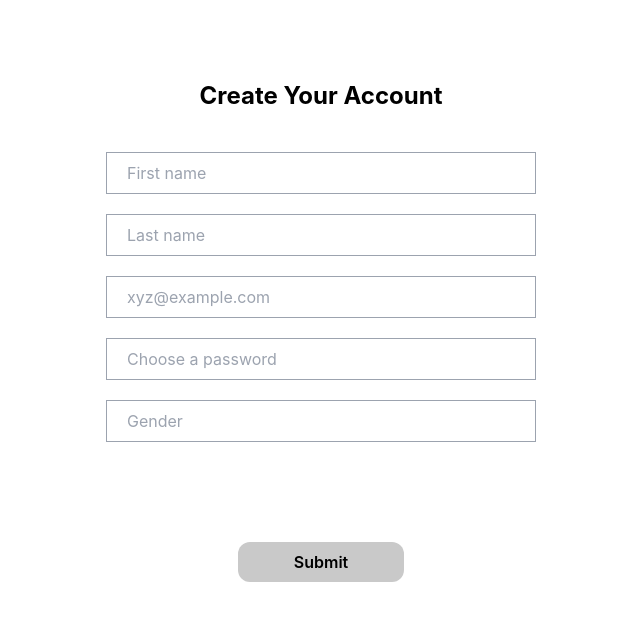
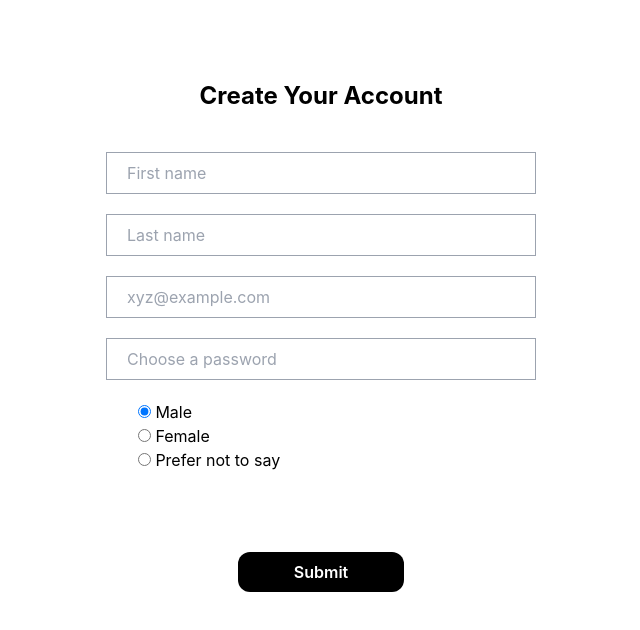
Before and after one commit to Debbyyy/My-First-React-App, a React (Create React App) app: page /createAccount in a window 1280 px wide. Shown: the top 630 px of the page, without its empty margins (319-959 px from the left). Built offline with nearby package versions, Linux system fonts and the light colour scheme.

Commit message:
progress: learn app

```diff
--- a/src/components/createAccount.js
+++ b/src/components/createAccount.js
@@ -2,24 +2,26 @@ import React from 'react';
 import '../createAccount.css';
 
 class NewAccount extends React.Component {
-    /*state = {
-        username: ''
+    state = {
+        open: false
+    };
+    handleClick = () => {
+        this.setState((state) => {
+            return {
+                open: !state.open
             }
-    onUsernameChange = (e) => {
-        this.setState({
-            username: e.target.value
-        });
+        })
     }
     handleSubmit = (e) => {
         e.preventDefault();
         console.log('user submitted');
         this.props.history.push('/profile')
-    }*/
+    }
     render() {
-    return(
+        return (
             // return(
             <div className="m-14 md:m-20 flex-col md:items-center md:justify-items-center">
-            <h1 className="text-2xl font-bold mb-10 text-center ">Create Your Account</h1>
+                <h1 className="text-2xl font-bold mb-10 text-center">Create Your Account</h1>
                 {/* onSubmit={handleSubmit(handleSubmit)} */}
                 <form className="flex flex-col items-center justify-items-center"
                     onSubmit={this.handleSubmit}>
@@ -43,16 +45,16 @@ class NewAccount extends React.Component {
                         <input type="password" placeholder="Choose a password" id="pword"
                             className="outline-none border border-gray-400 pr-40 pl-5 py-2 mb-5" required />
                     </label>
-
-                <label htmlFor="Gender">
-                    <input type="text" placeholder="Gender" id="gender"
-                        className="outline-none border border-gray-400 pr-40 pl-5 py-2 mb-5" />
+                    <label htmlFor="Gender" className="-ml-56">
+                        <input type="radio" name="sex" value="male" checked /> Male<br />
+                        <input type="radio" name="sex" value="male" /> Female<br />
+                        <input type="radio" name="sex" value="male" /> Prefer not to say
                     </label>
-
-                <button id="btn"
-                    className="outline-none rounded-xl font-semibold mt-20 py-2 px-24 md:px-14">Submit</button>
+                    <button onSubmit={this.handleSubmit}
+                        className="bg-black text-white outline-none rounded-xl font-semibold mt-20 py-2 px-24 md:px-14">Submit
+                    </button>
                 </form>
-        </div>
+            </div >
         );
     }
 }
--- a/src/components/profile.js
+++ b/src/components/profile.js
@@ -5,10 +5,17 @@ import Food2 from '../images/food.jpg';
 import '../profile.css';
 
 class MyProfile extends Component {
+    state = {
+        open: false
+    };
+    handleClick = () => {
+        this.setState((state) => {
+            return {
+                open: !state.open
+            }
+        })
+    }
     render() {
-        // console.log('debbie', this.context);
-        // const { username } = this.context;
-        // const name = username ? username : (console.log('please add your name'));
         return (
             <div className="text-white flex flex-col font-bold bg-gray-800 p-10 bg-none">
                 <header className="flex flex-row justify-between">
@@ -26,18 +33,30 @@ class MyProfile extends Component {
                 <section>
                     <div>
                         <div className="bg-black rounded-xl py-4 px-2 md:mr-96 mb-10 mt-5 text-white">
-                            <input type="text" placeholder="Search our collection" className="bg-black"/>
+                            <input type="text" placeholder="Search our collection" className="bg-black" />
                             {/* add a search icon */}
                         </div>
 
                         <div>
-                            <ul className="flex flex-row md:mx-32 flex-wrap md:flex-nowrap mb-5 md:mb-10 md:justify-between">
+                            <ul className="hidden md:flex md:flex-row mr-36 md:mx-32 flex-nowrap mb-5 md:mb-10 md:justify-between">
                                 <li className="bg-black px-3 md:px-5 py-2 rounded-xl mr-2 text-sm md:text-base">New Entry</li>
                                 <li className="bg-black px-3 md:px-5 py-2 rounded-xl mr-2 text-sm md:text-base">African Dishes</li>
                                 <li className="bg-black px-3 md:px-5 py-2 rounded-xl mr-2 text-sm md:text-base">Mexican Dishes</li>
                                 <li className="bg-black px-3 md:px-5 py-2 rounded-xl mr-2 text-sm md:text-base">Chinese Dishes</li>
                                 <li className="bg-black px-3 md:px-5 py-2 rounded-xl text-sm md:text-base">Japanese Dishes</li>
                             </ul>
+
+                            <div className="sm:flex md:hidden inline-block relative">
+                                <button className="outline-none rounded-xl text-sm py-2 px-4 md:px-14 bg-black m-0" id="sm-screen" onClick={this.handleClick}>New Entry</button>
+                                {this.state.open && (
+                                    <div className="top-full absolute bg-yelllow-300" id="sm-screen-content">
+                                        <a href="#" className="float-none text-white px-2 py-4 no-underline block text-left">African Dishes</a>
+                                        <a href="#" className="float-none text-white px-2 py-4 no-underline block text-left">Mexican Dishes</a>
+                                        <a href="#" className="float-none text-white px-2 py-4 no-underline block text-left">Chinese Dishes</a>
+                                        <a href="#" className="float-none text-white px-2 py-4 no-underline block text-left">Japanese Dishes</a>
+                                    </div>
+                                )}
+                            </div>
                         </div>
                     </div>
 
@@ -53,7 +72,7 @@ class MyProfile extends Component {
                         <p className="mb-2 text-gray-500">This might interest you</p>
                         <div className="bg-black p-14 md:p-20 relative rounded-3xl">
                             <p>Spaghetti recipe</p>
-                            <img src={Food1} alt="a food" className="second-image " />
+                            <img src={Food1} alt="a food" className="second-image" id="sec-img" />
                         </div>
                     </div>
                 </section>
--- a/src/createAccount.css
+++ b/src/createAccount.css
@@ -1,10 +1,5 @@
 .my-colour {
     border: 1px solid #ffdc2a;
-}
-#btn {
-    /* background-color: #ffdc2a; */
-    /* border-radius: 15px; */
-    background-color: #c9c9c9;
 }
 /* check for code sandbox
 check formik too
--- a/src/profile.css
+++ b/src/profile.css
@@ -32,9 +32,18 @@ li {
 }
 @media (min-width: 640px) {
    .second-image {
-    height: 19vh;
-    width: 20vw;
+    height: 20vh;
+    width: 30vw;
     right: 8px;
     top: 6px;
    }
-} */
+}*/
+#sm-screen-content {
+    min-width: 160px;
+    z-index: 1;
+    background-color: rgba(31,41,55);
+    opacity: 0.7;
+}
+#sm-screen #sm-screen-content {
+    display: block;
+}
```
Lines whose indentation alone changed are shown as unchanged.
